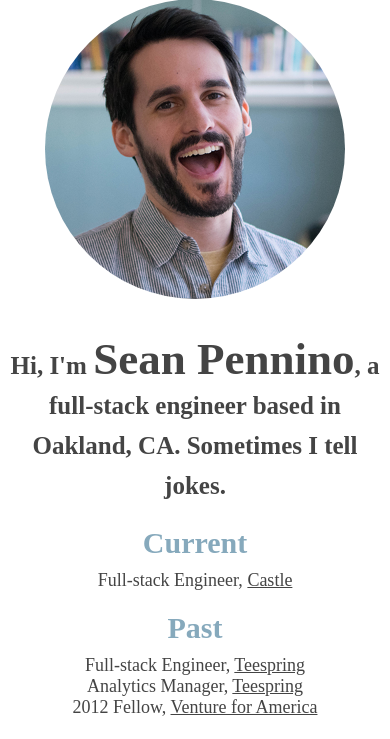
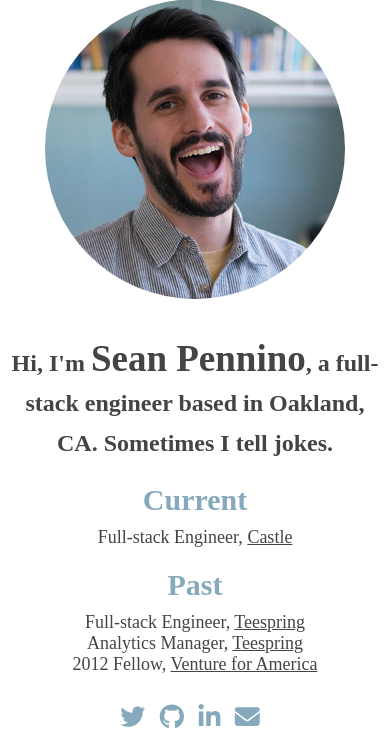
Before and after one commit to spennino/spennino.github.io, a PHP site: page / in a window 390 px wide. Shown: the part 49-788 px from the top of the page. Run offline with PHP 8.4, Linux system fonts and the light colour scheme; some libraries are stand-ins or nearby versions; some web fonts are replaced.

Commit message:
Fix mobile h1

```diff
--- a/style.css
+++ b/style.css
@@ -8,14 +8,15 @@ body {
 }
 
 h1 {
-  font-size: 25px;
+  font-size: 24px;
   margin: 0px;
   display: inline;
   line-height: 40px;
+  font-weight: bold;
 }
 
 strong {
-  font-size: 45px;
+  font-size: 37px;
 }
 
 h2 {
```
